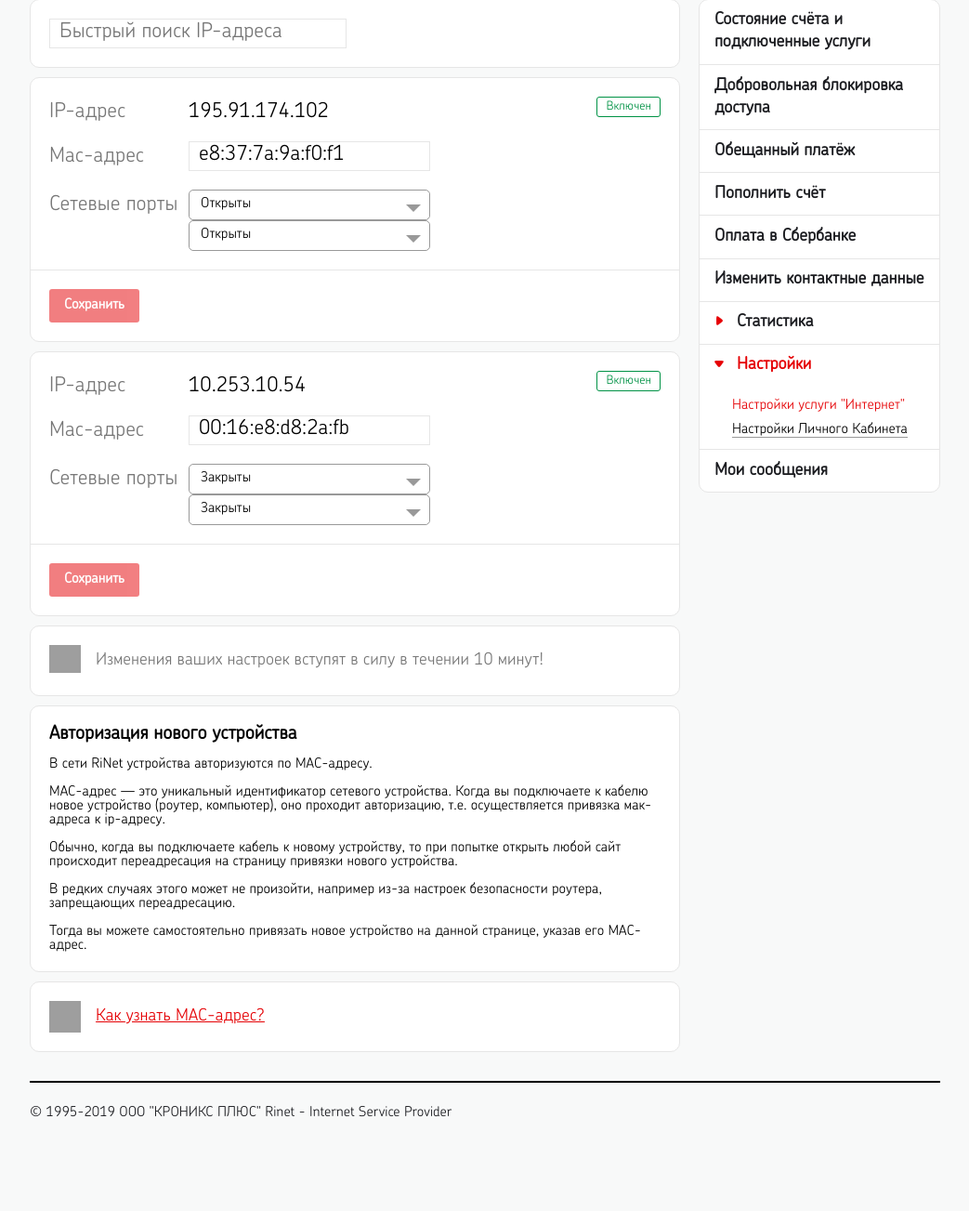
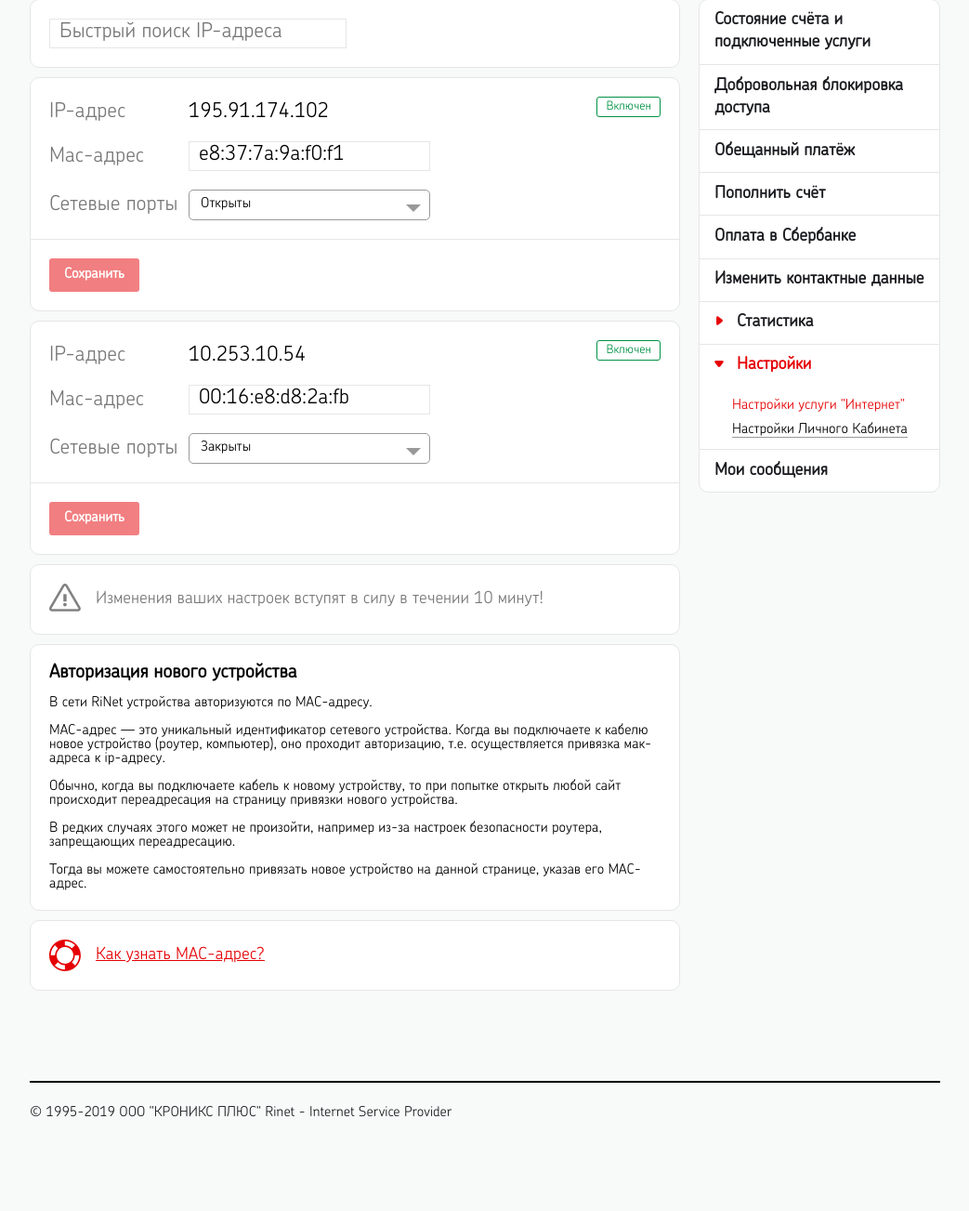
Before and after one commit to nikolaydmukha/personalpage, a Django app: page /settings_inet/ in a window 1280 px wide. Shown: the part 205-1508 px from the top of the page at 93% size, without its empty margins (118-1161 px from the left). Run offline with Django 3.2, Linux system fonts and the light colour scheme; the print-out of request values that Rails adds during development is hidden; some libraries are stand-ins or nearby versions; grey boxes are pictures that could not be loaded.

Commit message:
Complete html&css: edit_profile

```diff
--- a/static/css/style_main.css
+++ b/static/css/style_main.css
@@ -441,7 +441,7 @@ h4
 }
 .item-checkbox input
 {
-	filter: alpha(opacity=0 );
+	filter: alpha(opacity=0);
 	height: 0;
 	left: 0;
 	margin: 0;
@@ -458,7 +458,7 @@ h4
 }
 .item-checkbox input:checked+.fake
 {
-	background-image: url(../../img/i-check.png);
+	background-image: url(../images/i-check.png);
 	border-color: #000;
 }
 .item-checkbox input:disabled+.fake
@@ -1897,7 +1897,17 @@ table.type1 td
 {
 	margin-left: 4%;
 }
+/* Добавим миниатюры календаря в поля выбора дат на странице history_incomes */
 #ifrom, #ito {
     width:35%;
     background: url(../images/calendar-small.png)  200px 50% no-repeat;
 }
+/* Выведем картинки на странице settings_inet - воскл.знак, спасательный круг */
+.alert{
+     content: url(../images/i-alert.png);
+     width: 34;
+     height: 34;
+}
+.mac{
+    content: url(../images/i-lifebuoy.png);
+}
--- a/templates/settings_inet/settings_inet.html
+++ b/templates/settings_inet/settings_inet.html
@@ -42,34 +42,7 @@
                     <div class="field-name">Сетевые порты</div>
                     <div class="field-option">
                         <div class="field-wrap port-cell">
-                            <div class="mgn-select-wrap basic">
-                                <div class="mgn-select-choosed">
-                                    Открыты
-                                    <span class="crutch">
-                                        fwopen
-                                    </span>
-                                </div>
-                                <div class="mgn-select-list">
-                                    <div class="mgn-select-item" data-selected="&quot;&quot;">
-                                        Открыты
-                                        <span class="crutch">
-                                            fwopen
-                                        </span>
-                                    </div>
-                                    <div class="mgn-select-item">
-                                        Открыты в Локальную Сеть
-                                        <span class="crutch">
-                                            fwlocal
-                                        </span>
-                                    </div>
-                                    <div class="mgn-select-item">
-                                        Закрыты
-                                        <span class="crutch">
-                                            fwclosed
-                                        </span>
-                                    </div>
-                                </div>
-                            </div>
+
                             <ul class="mgn-select" data-layout="basic" style="display: none;">
                                 <li data-selected="">
                                     Открыты
@@ -144,28 +117,7 @@
                     <div class="field-name">Сетевые порты</div>
                     <div class="field-option">
                         <div class="field-wrap port-cell">
-                            <div class="mgn-select-wrap basic">
-                                <div class="mgn-select-choosed">
-                                    Закрыты
-                                    <span class="crutch">
-                                        fwclosed
-                                    </span>
-                                </div>
-                                <div class="mgn-select-list">
-                                    <div class="mgn-select-item">
-                                        Открыты в Локальную Сеть
-                                        <span class="crutch">
-                                            fwlocal
-                                        </span>
-                                    </div>
-                                    <div class="mgn-select-item" data-selected="&quot;&quot;">
-                                        Закрыты
-                                        <span class="crutch">
-                                            fwclosed
-                                        </span>
-                                    </div>
-                                </div>
-                            </div>
+
                             <ul class="mgn-select" data-layout="basic" style="display: none;">
                                 <li>
                                     Открыты в Локальную Сеть
@@ -202,7 +154,7 @@
 
 <!-- info -->
 <div class="g-block b-info">
-    <div class="icon"><img src="/i/img/i-alert.png" height="30" width="34" alt=""></div>
+    <div class="icon"><img class="alert"></div>
     <div class="text">Изменения ваших настроек вступят в силу в течении 10 минут!</div>
 </div>
 <!-- / info -->
@@ -220,7 +172,7 @@
 
     <!-- get mac address -->
 <div class="g-block b-get-mac-address">
-    <div class="icon"><img src="/i/img/i-lifebuoy.png" height="34" width="34" alt=""></div>
+    <div class="icon"><img class="mac"></div>
     <div class="text"><a href="http://rinet.ru/help/mac/">Как узнать MAC-адрес?</a></div>
 </div>
 <!-- / get mac address -->
```
Also changed, not shown: templates/settings_personal/settings_personal.html (+11 -6 lines), static/images/i-alert.png (added), static/images/i-check.png (added), static/images/i-lifebuoy.png (added).
